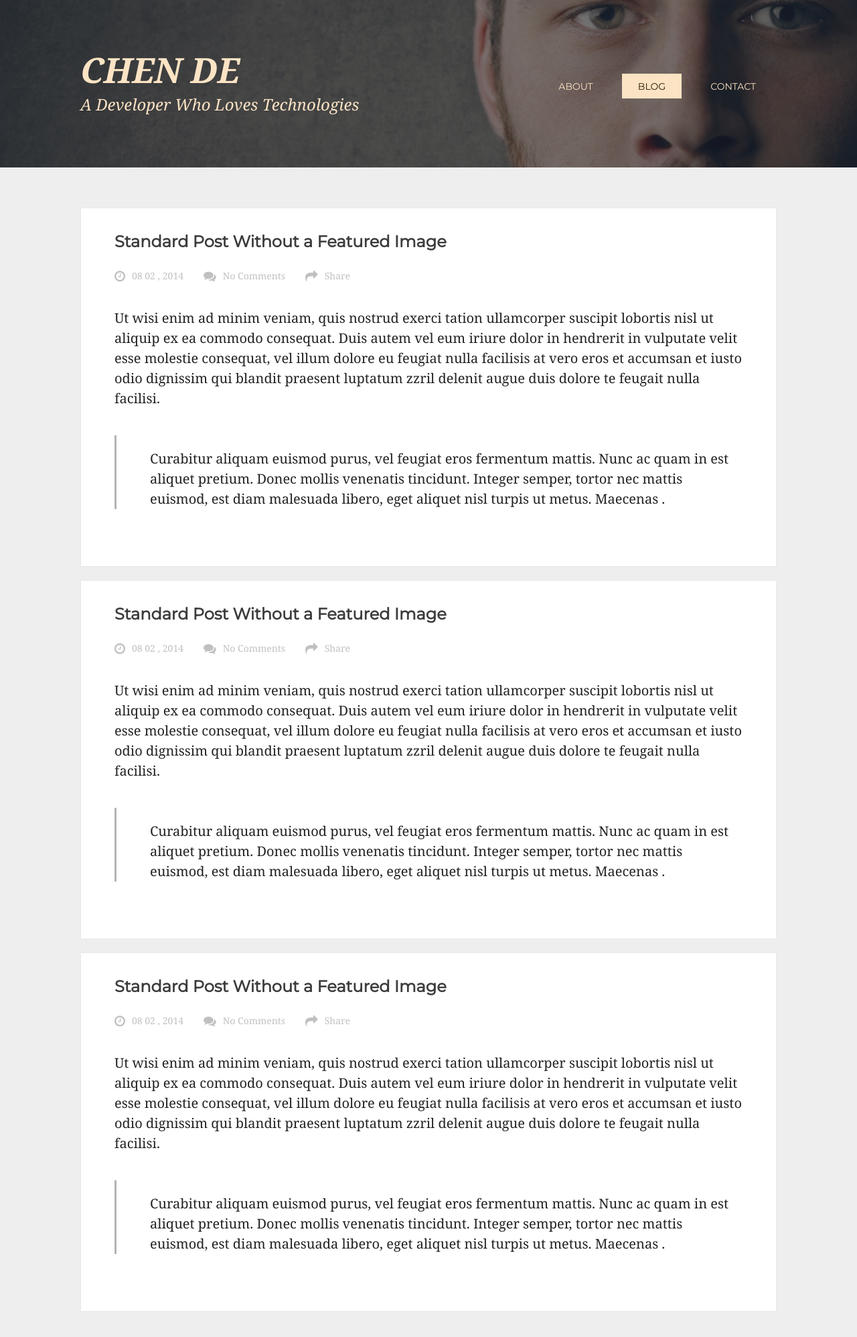
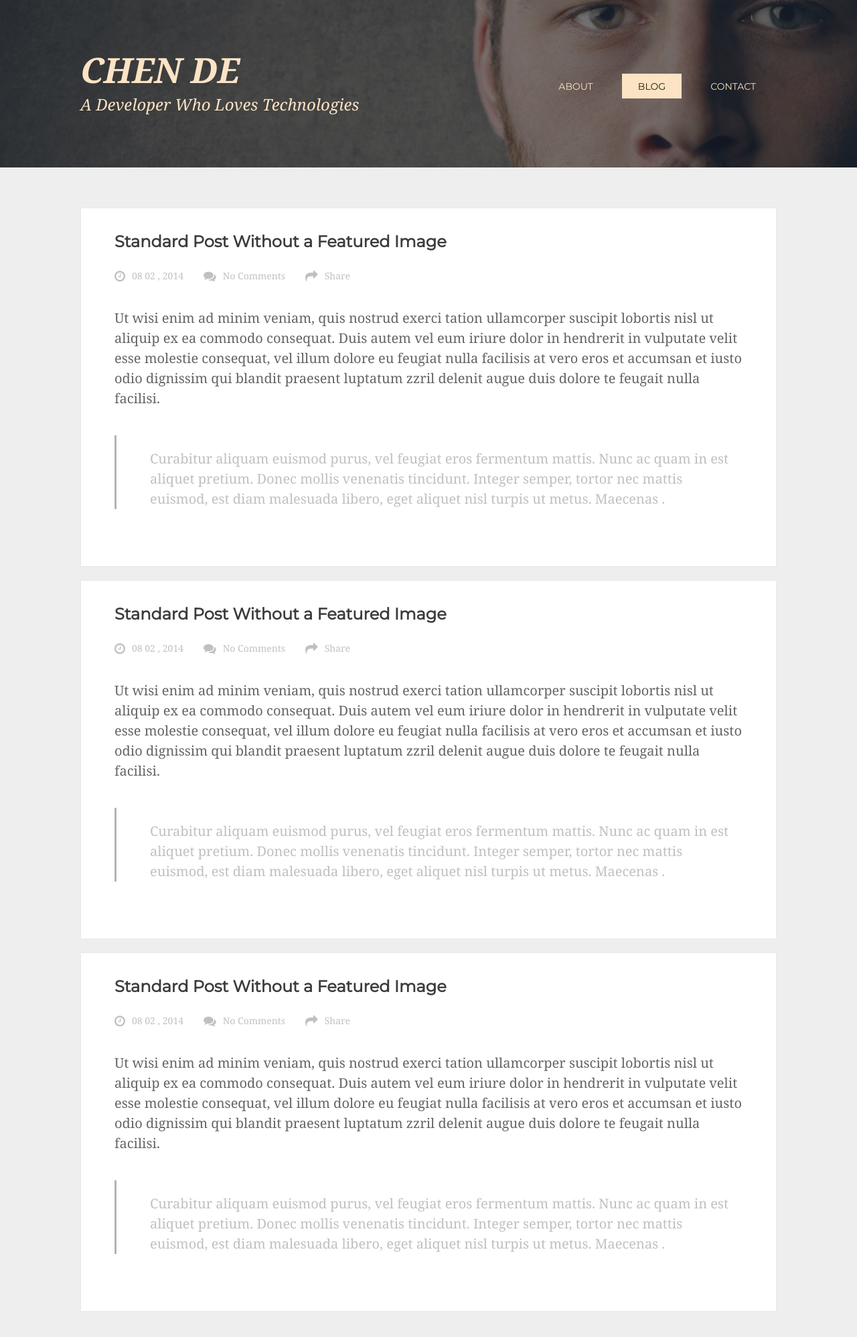
Before and after one commit to cd1989/cd1989.github.io, a Jekyll site: the page built from index.html, in a window 1280 px wide. Shown: the top 1996 px of the page at 67% size. Built offline with Jekyll 4.4.1, drawn with Linux system fonts in a browser that asks for light colours; some web fonts are replaced.

Commit message:
Update _config.yml and manage color

```diff
--- a/_config.yml
+++ b/_config.yml
@@ -12,29 +12,12 @@
 # https://ssl.bing.com/webmaster/configure/verify/ownership Option 2 content= goes here
 bing_verify:
 
-# Contact form:
-# - static : pass through formspree.io to validate email sending
-# - disqus : replace contact form by disqus thread
-# - comment the line below if you want to stick with the default PHP contact form
-contact: static
-
-# If you use disqus you need disqus shortname
-# https://help.disqus.com/customer/portal/articles/466208
-disqus_shortname: myshortname
-
 # Color settings (hex-codes without the leading hash-tag)
 color:
-  primary: 18bc9c #80B3FF
-  primary-rgb: "24,288,156" #"128,179,255"
-  secondary: 2c3e50 #FD6E8A
-  secondary-dark: 233140 #A2122F
-
-# Footer settings
-footer:
-  copyright: Dr. Henry Jekyll
-  location: Location
-  social: Around the Web
-  credits: Credits
+  primary: 636467
+  primary-dark: 3c3c3c
+  primary-light: c1c0c0
+  accents: fbe3c4
 
 # Social networks usernames (many more available: google-plus, flickr, dribbble, pinterest, instagram, tumblr, linkedin, etc.)
 social:
@@ -49,14 +32,6 @@
   - title: github
     url: http://github.com/jekyll
 
-# Postal address (add as many lines as necessary)
-address:
-  - line: 3481 Melrose Place
-  - line: Beverly Hills, CA 90210
-
-# Credits content
-credits: 'Freelancer is a free to use, open source Bootstrap theme created by <a href="http://startbootstrap.com">Start Bootstrap</a>.'
-
 # Build settings
 markdown: kramdown
 permalink: pretty
--- a/index.html
+++ b/index.html
@@ -6,11 +6,11 @@
 	<div class="wrapper">
 		<div class="blog">
 			<div class="blog-content">
-				<h2 class="blog-header"><a href="http://themes.teamkraftt.com/feather/?p=22">Standard Post Without a Featured Image</a></h2>
+				<h2 class="blog-header"><a href="#">Standard Post Without a Featured Image</a></h2>
 
 				<div class="blog-meta">
-					<span class="date-span"><i class="fa fa-lg fa-clock-o"></i><a href="http://themes.teamkraftt.com/feather/?p=22">08 02 , 2014</a></span>
-					<span class="comments-span"><i class="fa fa-lg fa-comments"></i><a href="http://themes.teamkraftt.com/feather/?p=22#comments">No Comments</a></span>
+					<span class="date-span"><i class="fa fa-lg fa-clock-o"></i><a href="#">08 02 , 2014</a></span>
+					<span class="comments-span"><i class="fa fa-lg fa-comments"></i><a href="#">No Comments</a></span>
 					<span class="share-post-span share-post"><i class="fa fa-lg fa-share"></i><a href="#" class="share-text">Share</a>
 					</span>
 				</div>
@@ -26,11 +26,11 @@
 		</div>
 		<div class="blog">
 			<div class="blog-content">
-				<h2 class="blog-header"><a href="http://themes.teamkraftt.com/feather/?p=22">Standard Post Without a Featured Image</a></h2>
+				<h2 class="blog-header"><a href="#">Standard Post Without a Featured Image</a></h2>
 
 				<div class="blog-meta">
-					<span class="date-span"><i class="fa fa-lg fa-clock-o"></i><a href="http://themes.teamkraftt.com/feather/?p=22">08 02 , 2014</a></span>
-					<span class="comments-span"><i class="fa fa-lg fa-comments"></i><a href="http://themes.teamkraftt.com/feather/?p=22#comments">No Comments</a></span>
+					<span class="date-span"><i class="fa fa-lg fa-clock-o"></i><a href="#">08 02 , 2014</a></span>
+					<span class="comments-span"><i class="fa fa-lg fa-comments"></i><a href="#">No Comments</a></span>
 					<span class="share-post-span share-post"><i class="fa fa-lg fa-share"></i><a href="#" class="share-text">Share</a>
 					</span>
 				</div>
@@ -46,11 +46,11 @@
 		</div>
 		<div class="blog">
 			<div class="blog-content">
-				<h2 class="blog-header"><a href="http://themes.teamkraftt.com/feather/?p=22">Standard Post Without a Featured Image</a></h2>
+				<h2 class="blog-header"><a href="#">Standard Post Without a Featured Image</a></h2>
 
 				<div class="blog-meta">
-					<span class="date-span"><i class="fa fa-lg fa-clock-o"></i><a href="http://themes.teamkraftt.com/feather/?p=22">08 02 , 2014</a></span>
-					<span class="comments-span"><i class="fa fa-lg fa-comments"></i><a href="http://themes.teamkraftt.com/feather/?p=22#comments">No Comments</a></span>
+					<span class="date-span"><i class="fa fa-lg fa-clock-o"></i><a href="#">08 02 , 2014</a></span>
+					<span class="comments-span"><i class="fa fa-lg fa-comments"></i><a href="#">No Comments</a></span>
 					<span class="share-post-span share-post"><i class="fa fa-lg fa-share"></i><a href="#" class="share-text">Share</a>
 					</span>
 				</div>
```
Also changed, not shown: _includes/css/blogs.css (+10 -3 lines).
